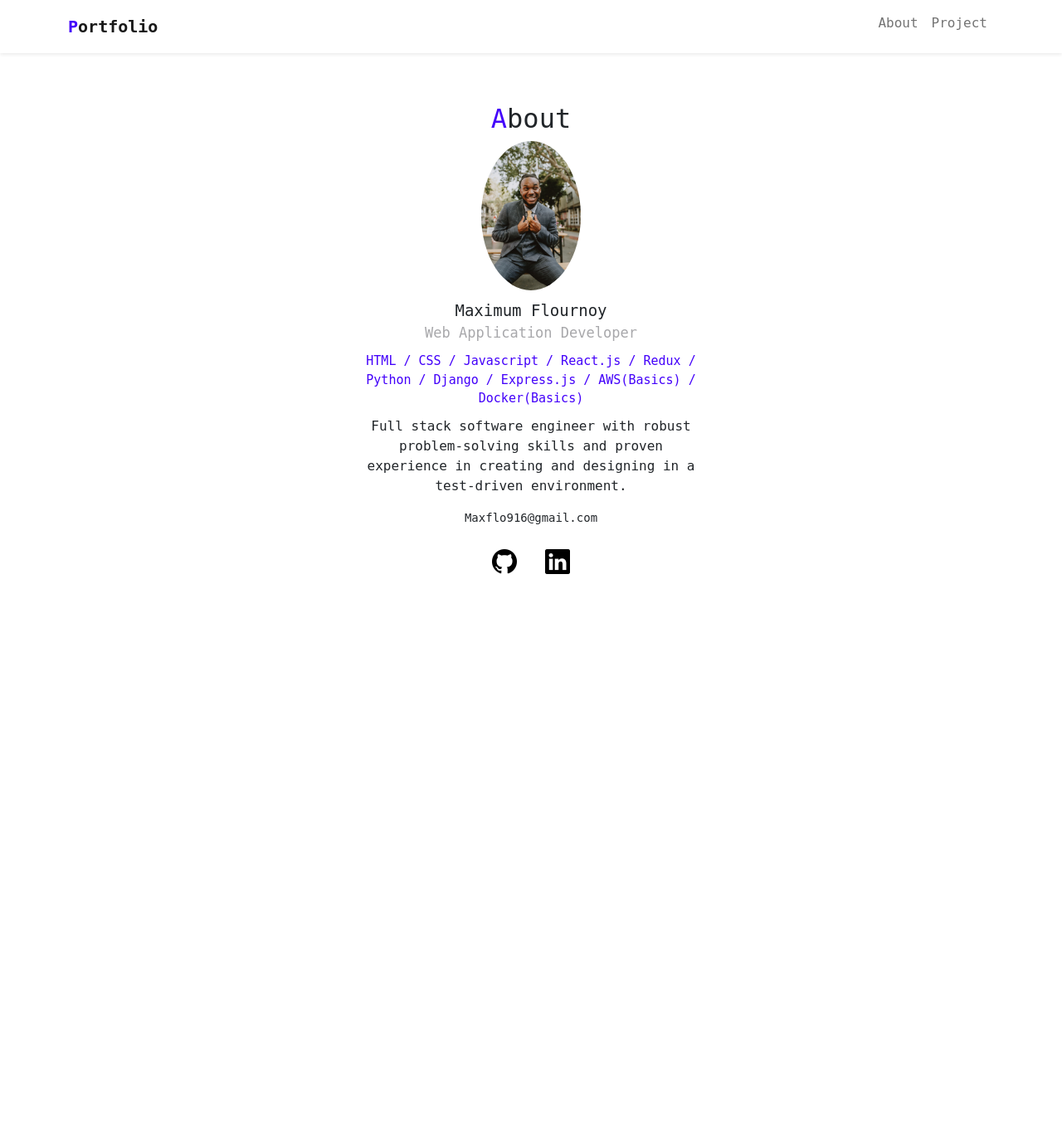
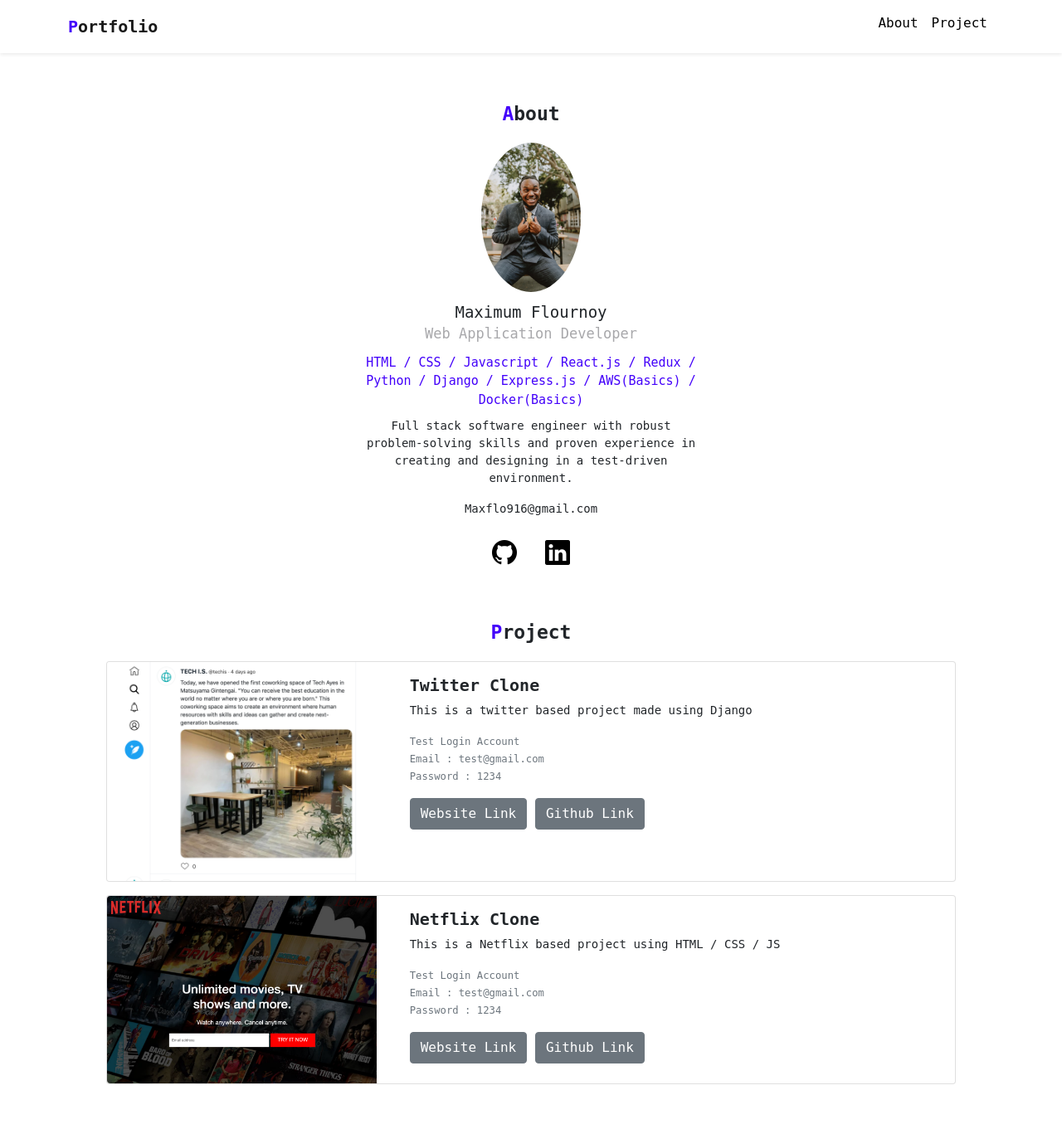
Before and after one commit to Maxflo28/Maximum-personal-repo, a PHP site: page / in a window 1280 px wide. Shown: the whole page at 83% size. Before the commit the page ends 692 px from the top, so only its background shows below. Run offline with PHP 8.4, Linux system fonts and the light colour scheme; some libraries are stand-ins or nearby versions.

Commit message:
Created the project section, designing template completed

```diff
--- a/Portfolio/Index.html
+++ b/Portfolio/Index.html
@@ -54,6 +54,58 @@
         </div>
     </div>
 
+    <div id="project">
+        <h2><span class="font-primary">P</span>roject</h2>
+
+        <div class="card mb-3">
+            <div class="row">
+              <div class="col-md-4">
+                <img src="img/project-twitter.png" class="img-fluid rounded-start" alt="Twitter Project">
+              </div>
+              <div class="col-md-8">
+                <div class="card-body">
+                  <h5 class="card-title">Twitter Clone</h5>
+                  <p class="card-text">This is a twitter based project made using Django</p>
+                  <p class="card-text"><small class="text-muted">
+                      Test Login Account <br>
+                      Email : test@gmail.com <br>
+                      Password : 1234
+                  </small></p>
+                  <a href="#" target="_blank" class="btn btn-secondary">Website Link</a>
+                  <a href="#" target="_blank" class="btn btn-secondary">Github Link</a>
+                </div>
+              </div>
+            </div>
+          </div>
+
+          <div class="card mb-3">
+            <div class="row">
+              <div class="col-md-4">
+                <img src="img/project-netflix.png" class="img-fluid rounded-start" alt="Netflix Project">
+              </div>
+              <div class="col-md-8">
+                <div class="card-body">
+                  <h5 class="card-title">Netflix Clone</h5>
+                  <p class="card-text">This is a Netflix based project using HTML / CSS / JS</p>
+                  <p class="card-text"><small class="text-muted">
+                      Test Login Account <br>
+                      Email : test@gmail.com <br>
+                      Password : 1234
+                  </small></p>
+                  <a href="#" target="_blank" class="btn btn-secondary">Website Link</a>
+                  <a href="#" target="_blank" class="btn btn-secondary">Github Link</a>
+                </div>
+              </div>
+            </div>
+          </div>
+
+    </div>
+
+
+
+
+
+
     <script src="https://cdn.jsdelivr.net/npm/bootstrap@5.1.0/dist/js/bootstrap.bundle.min.js" integrity="sha384-U1DAWAznBHeqEIlVSCgzq+c9gqGAJn5c/t99JyeKa9xxaYpSvHU5awsuZVVFIhvj" crossorigin="anonymous"></script>
 </body>
 
--- a/Portfolio/style.css
+++ b/Portfolio/style.css
@@ -22,6 +22,19 @@
     font-weight: bold;
 }
 
+p{
+    font-size: 14px;
+}
+
+h2{
+    font-weight: bold;
+    font-size: 23px;
+    margin-bottom: 20px;
+}
+
+a.font-black{
+    color:black !important;
+}
 /****************
 
 ABOUT
@@ -72,6 +85,23 @@
 
 /*******************
 
-ICON
+Project
 
 *******************/
+
+#project{
+    margin: 60px auto;
+    width: 80%;
+}
+
+#project h2{
+    text-align: center;
+}
+
+#project .card img{
+    width: 100%;
+}
+
+#project .card-title{
+    font-weight: bold;
+}
```
